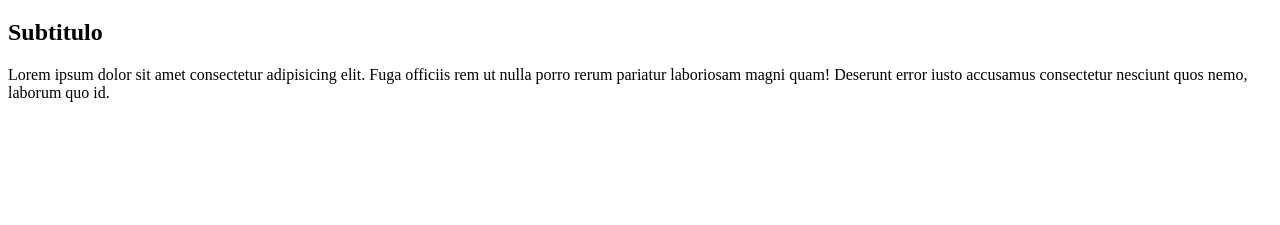
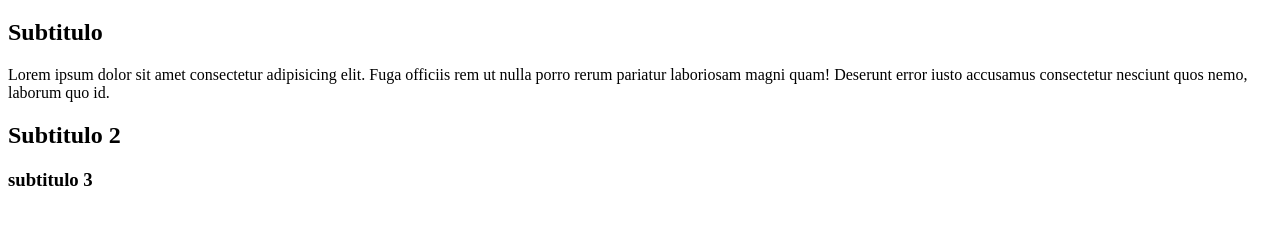
Before and after one commit to jairramirezmejia/repositorio, a plain HTML site: page index.html in a window 1280 px wide. Shown: the part 61-286 px from the top of the page. Drawn offline with Linux system fonts and the light colour scheme.

Commit message:
Se agrego h2 y h3

```diff
--- a/index.html
+++ b/index.html
@@ -7,5 +7,7 @@
     <h1>Titulo</h1>
     <h2>Subtitulo</h2>
     <p> Lorem ipsum dolor sit amet consectetur adipisicing elit. Fuga officiis rem ut nulla porro rerum pariatur laboriosam magni quam! Deserunt error iusto accusamus consectetur nesciunt quos nemo, laborum quo id.</p>
+    <h2>Subtitulo 2</h2>
+    <h3>subtitulo 3 </h3>
   </body>
 </html>
```
